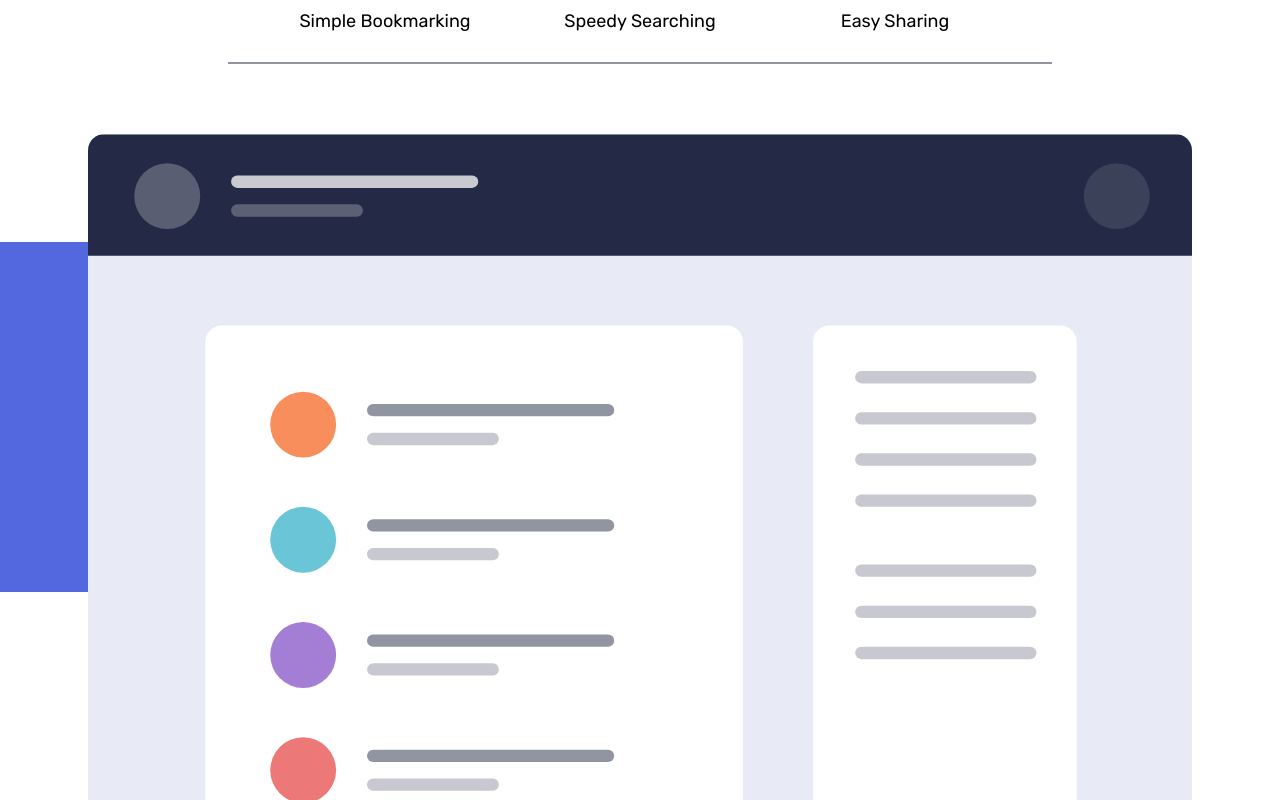
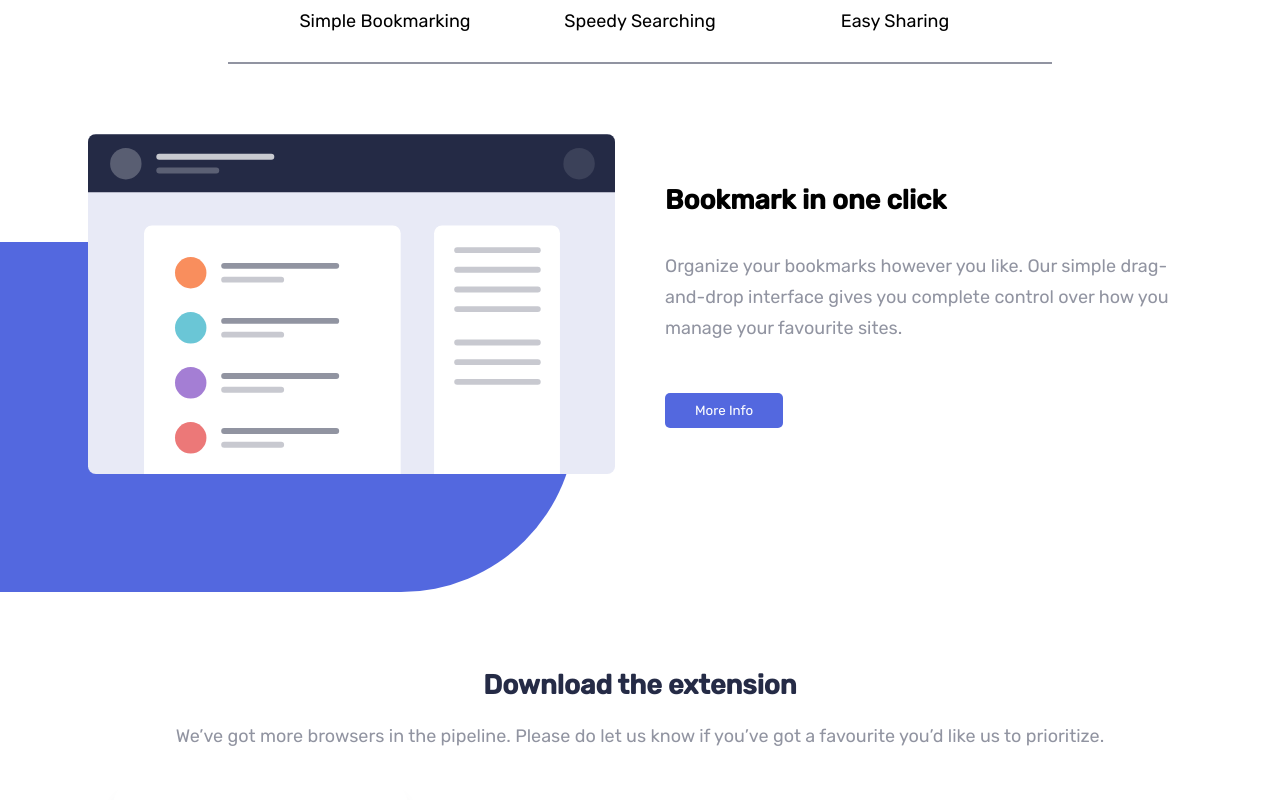
Before and after one commit to data-sets/bookmark-landing-page, a React (Create React App) app: page / in a window 1280 px wide. Shown: the part 800-1600 px from the top of the page. Built offline with nearby package versions, Linux system fonts and the light colour scheme.

Commit message:
undo changes tab section

```diff
--- a/src/assets/modules/TabContent.jsx
+++ b/src/assets/modules/TabContent.jsx
@@ -1,7 +1,7 @@
 import React from "react";
 
 const TabContent = ({ id, activeTab, children }) => {
-  return activeTab === id ? <div className="TabContent"><p>{children}</p></div> : null;
+  return activeTab === id ? <div className="TabContent">{children}</div> : null;
 };
 
 export default TabContent;
```
